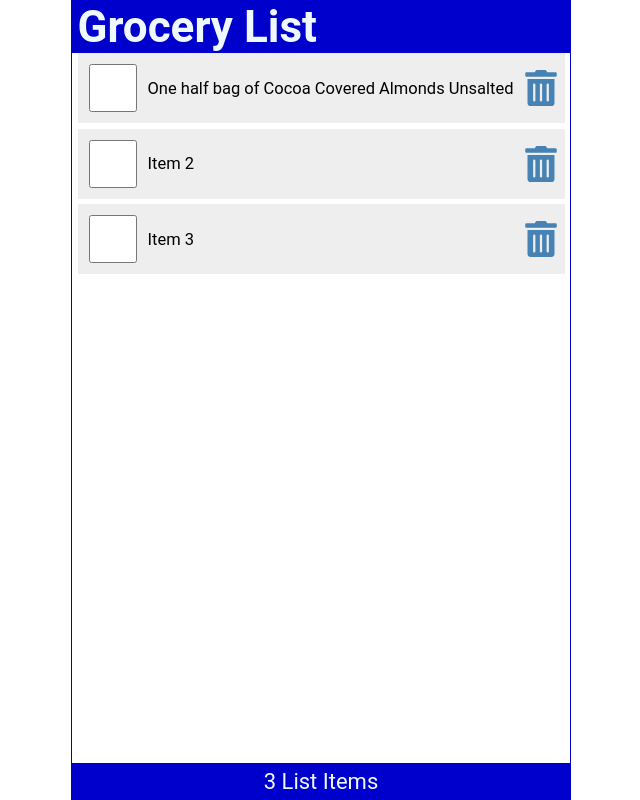
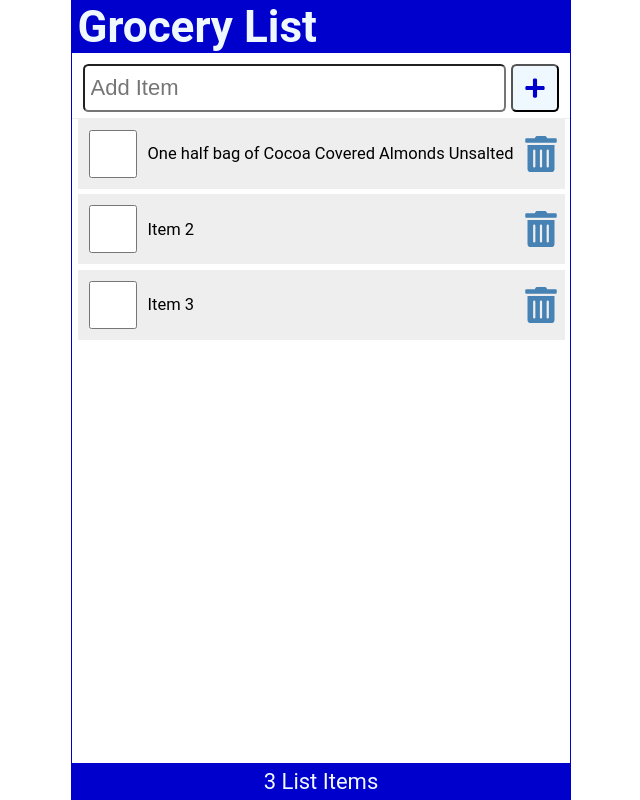
Before and after one commit to NimniSenarathna/react-js-course-dave-gray, a React (Create React App) app: page / in a window 1280 px wide. Shown: the whole page, without its empty margins (319-959 px from the left). Built offline with nearby package versions, Linux system fonts and the light colour scheme.

Commit message:
created a form component and sending props

```diff
--- /dev/null
+++ b/src/AddItem.js
@@ -0,0 +1,24 @@
+import { FaPlus } from 'react-icons/fa'
+
+const AddItem = ({ newItem, setNewItem, handleSubmit}) => {
+  return (
+    <form className='addForm'>
+        <label htmlFor='addItem'>Add Item</label>
+        <input
+            autoFocus
+            id='additem'
+            type='text'
+            placeholder='Add Item'
+            required
+        />
+        <button
+            type='submit'
+            aria-label='Add Item'
+        >
+        <FaPlus />
+        </button>
+    </form>
+  )
+}
+
+export default AddItem
--- a/src/App.js
+++ b/src/App.js
@@ -1,4 +1,5 @@
 import Header from './Header';
+import AddItem from './AddItem';
 import Content from './Content';
 import Footer from './Footer';
 import { useState } from 'react';
@@ -22,6 +23,8 @@
     }
   ]);
 
+  const [newItem, setNewItem] = useState('')
+
   const handleCheck = (id) => {
     const listItems = items.map((item) => item.id === id ? {...item, checked: !item.checked } : item);
     setItems(listItems);
@@ -35,9 +38,18 @@
     console.log(id);
   }
 
+  const handleSubmit = (e) => {
+    console.log('submitted')
+  }
+
   return (
     <div className="App">
       <Header title="Grocery List" />
+      <AddItem
+        newItem={newItem}
+        setNewItem={setNewItem}
+        handleSubmit={handleSubmit}
+      />
       <Content
         items={items}
         handleCheck={handleCheck}
--- a/src/LineItem.js
+++ b/src/LineItem.js
@@ -2,7 +2,7 @@
 
 const LineItem = ({ item, handleCheck, handleDelete }) => {
   return (
-    <li className='item' key={item.id}>
+    <li className='item'>
         <input
             type="checkbox"
             onChange={() => handleCheck(item.id)}
--- a/src/index.css
+++ b/src/index.css
@@ -116,3 +116,46 @@
   color: red;
   outline: none;
 }
+
+.addForm {
+  width: 100%;
+  display: flex;
+  justify-content: flex-start;
+  margin: 0.5rem 0 0;
+  padding: 0 0.5rem 0.25rem;
+  border-bottom: 1px solid #eee;
+}
+
+.addForm label {
+  position: absolute;
+  left: -99999px;
+}
+
+.addForm input[type='text'] {
+  flex-grow: 1;
+  max-width: calc(100% - 50px);
+  min-height: 48px;
+  font-size: 1rem;
+  padding: 0.25rem;
+  border-radius: 0.25rem;
+  margin-right: 0.25rem;
+  outline: none;
+}
+
+button {
+  height: 48px;
+  min-width: 48px;
+  border-radius: 0.25rem;
+  padding: 0.5rem;
+  font-size: 1rem;
+  background-color: aliceblue;
+  color: mediumblue;
+  cursor: pointer;
+}
+
+button:focus,
+button:hover {
+  color: white;
+  background-color: limegreen;
+  outline: none;
+}
```
